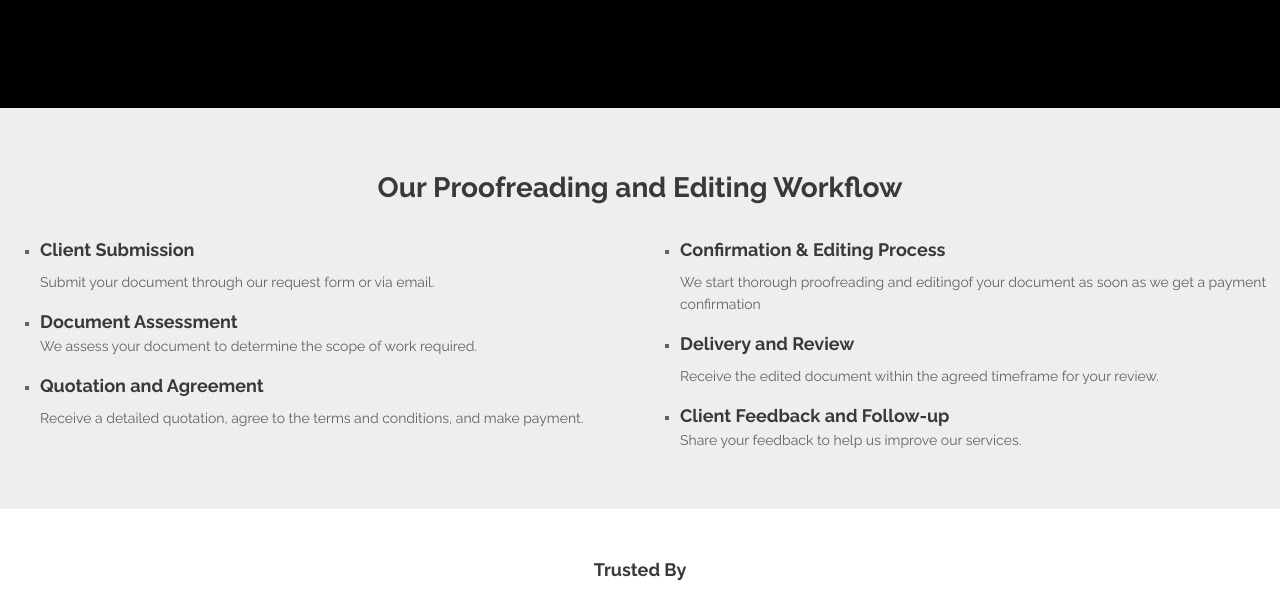
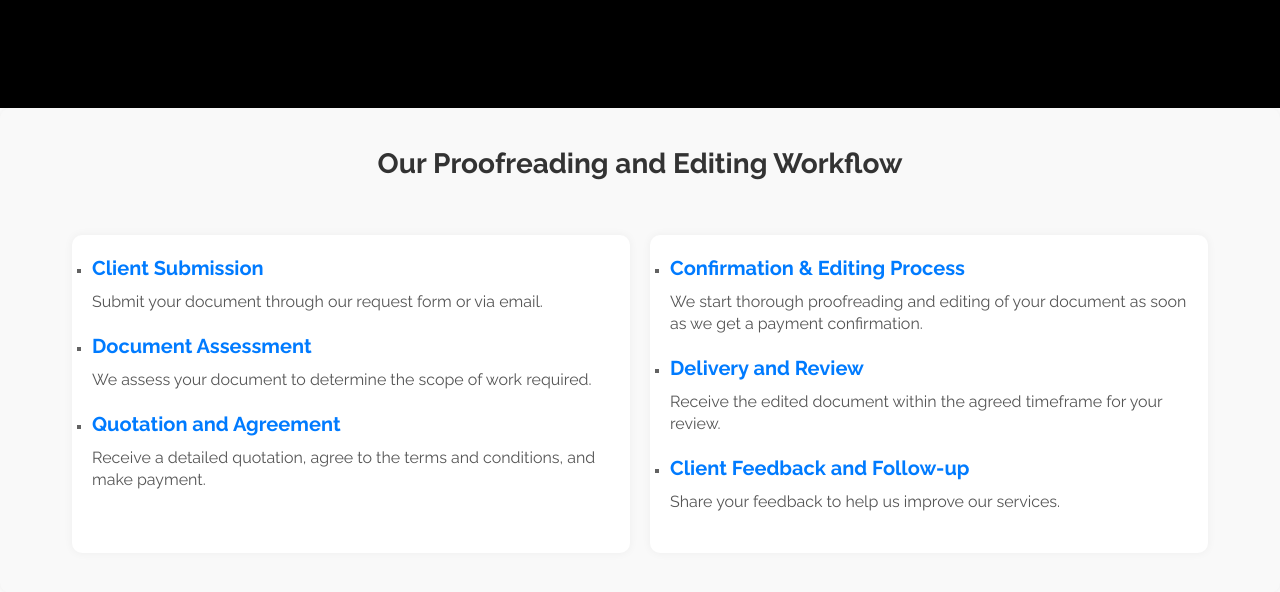
Before and after one commit to Faithmanex/grammar-editors, a plain HTML site: page services/business-editing/index.html in a window 1280 px wide. Shown: the part 1854-2446 px from the top of the page. Drawn offline with Linux system fonts and the light colour scheme.

Commit message:
Update index.html

```diff
--- a/services/business-editing/index.html
+++ b/services/business-editing/index.html
@@ -12,23 +12,23 @@
     <!-- Open Graph / Facebook Meta Tags -->
     <meta property="og:type" content="website">
     <meta property="og:site_name" content="WordMend"> <!-- website name -->
-    <meta property="og:site" content="https://wordmend.netlify.app/"> <!-- website link -->
+    <meta property="og:site" content="https://wordmend.com/"> <!-- website link -->
     <meta property="og:title" content="WordMend - Professional Proofreading and Editing Services">
     <meta property="og:description" content="WordMend offers professional proofreading and editing services for academic papers, business documents, and more. Get expert help with grammar, punctuation, and style.">
-    <meta property="og:image" content="https://wordmend.netlify.app/images/palogo-blue.jpg">
-    <meta property="og:url" content="https://wordmend.netlify.app/">
+    <meta property="og:image" content="https://wordmend.com/images/palogo-blue.jpg">
+    <meta property="og:url" content="https://wordmend.com/">
     <meta property="og:type" content="website">
     <!-- Twitter Meta Tags -->
     <meta name="twitter:card" content="summary_large_image">
     <meta name="twitter:title" content="WordMend - Professional Proofreading and Editing Services">
     <meta name="twitter:description" content="WordMend offers professional proofreading and editing services for academic papers, business documents, and more. Get expert help with grammar, punctuation, and style.">
-    <meta name="twitter:image" content="https://wordmend.netlify.app/images/palogo-blue.jpg">
+    <meta name="twitter:image" content="https://wordmend.com/images/palogo-blue.jpg">
     <meta name="twitter:site" content="@thewordmend">
-    <meta name="twitter:url" content="https://wordmend.netlify.app/">
+    <meta name="twitter:url" content="https://wordmend.com/">
     <!-- Other Meta Tags -->
     <meta name="robots" content="index, follow">
     <meta name="googlebot" content="index, follow">
-    <link rel="canonical" href="https://wordmend.netlify.app/">
+    <link rel="canonical" href="https://wordmend.com/">
 
 
     <!-- Styles -->
@@ -311,52 +311,58 @@
 
   <!-- Request Form -->
 <div class="form-container">
-
     <form id="requestForm" data-toggle="validator" data-focus="false">
-                            <div class="form-group"> <input type="text" class="form-control-input" id="rname"
-                                    name="rname" required> <label class="label-control" for="rname">Full name</label>
+        <div class="form-group">
+            <input type="text" class="form-control-input" id="rname" name="rname" required>
+            <label class="label-control" for="rname">Full name</label>
             <div class="help-block with-errors"></div>
         </div>
-                            <div class="form-group"> <input type="email" class="form-control-input" id="remail"
-                                    name="remail" required> <label class="label-control" for="remail">Email</label>
+        <div class="form-group">
+            <input type="email" class="form-control-input" id="remail" name="remail" required>
+            <label class="label-control" for="remail">Email</label>
             <div class="help-block with-errors"></div>
         </div>
-                            <div class="form-group"> <input type="text" class="form-control-input" id="rphone"
-                                    name="rphone" required> <label class="label-control" for="rphone">Phone</label>
+        <div class="form-group">
+            <input type="text" class="form-control-input" id="rphone" name="rphone" required>
+            <label class="label-control" for="rphone">Phone</label>
             <div class="help-block with-errors"></div>
         </div>
-                            <div class="form-group"> <select class="form-control-select" id="rselect" required>
+        <div class="form-group">
+            <select class="form-control-select" id="rselect" name="rselect" required>
                 <option class="select-option" value="" disabled selected>Interested in...</option>
-                                    <option class="select-option" value="Starter">Academic Editing</option>
-                                    <option class="select-option" value="Medium">Business Editing</option>
-                                    <option class="select-option" value="Complete">Creative Editing</option>
+                <optgroup label="Business">
+                    <option class="select-option" value="Business Editing">Editing</option>
+                    <option class="select-option" value="Business Formatting">Formatting</option>
+                    <option class="select-option" value="Business Writing">Writing</option>
+                </optgroup>
             </select>
             <div class="help-block with-errors"></div>
         </div>
-                            <div class="form-group"> <textarea class="form-control-textarea" id="rmessage"
-                                    name="rmessage" required></textarea> <label class="label-control"
-                                    for="rmessage">Requirement(s)</label>
+        <div class="form-group">
+            <textarea class="form-control-textarea" id="rmessage" name="rmessage" required></textarea>
+            <label class="label-control" for="rmessage">Requirement(s)</label>
             <div class="help-block with-errors"></div>
         </div>
-                            <div class="form-group"> <label for="rfile">Attach a your Document</label><input type="file"
-                                    class="form-control-file" id="rfile" name="rfile">
+        <div class="form-group">
+            <label for="rfile">Attach Your Document</label>
+            <input type="file" class="form-control-file" id="rfile" name="rfile">
             <div class="help-block with-errors"></div>
         </div>
-                            <div class="form-group checkbox"> <input type="checkbox" id="rterms"
-                                    value="Agreed to Terms & Conditions" name="rterms" required> <label
-                                    class="label-control" for="rterms">I agree with
-                                    WordMend's stated <a href="../../privacy-policy.html">Privacy Policy</a> and <a
-                                        href="../../terms-conditions.html">Terms & Conditions</a></label>
+        <div class="form-group checkbox">
+            <input type="checkbox" id="rterms" value="Agreed to Terms & Conditions" name="rterms" required>
+            <label class="label-control" for="rterms">I agree with WordMend's stated <a href="privacy-policy.html">Privacy Policy</a> and <a href="terms-conditions.html">Terms & Conditions</a></label>
             <div class="help-block with-errors"></div>
         </div>
         <br>
-                            <div class="form-group"> <button type="submit" onclick="sendFile()"
-                                    class="form-control-submit-button">REQUEST</button> </div>
+        <div class="form-group">
+            <button type="submit" onclick="sendFile()" class="form-control-submit-button">REQUEST</button>
+        </div>
         <div class="form-message">
             <div id="rmsgSubmit" class="h3 text-center hidden"></div>
         </div>
     </form>
 </div>
+
 <!-- Send Form -->
 <script>
     const form = document.getElementById('requestForm');
@@ -374,9 +380,7 @@ form.addEventListener('submit', (event) => {
         const formData = new FormData(form);
         const xhr = new XMLHttpRequest();
 
-    xhr.open('POST',
-        'https://api.telegram.org/bot5313824526:AAEI3MgZNSxfGmExZCB8srsgh_4c_gC6sDc/sendMessage'
-        );
+        xhr.open('POST', 'https://api.telegram.org/bot5313824526:AAEI3MgZNSxfGmExZCB8srsgh_4c_gC6sDc/sendMessage');
         xhr.setRequestHeader('Content-Type', 'application/x-www-form-urlencoded');
         xhr.onreadystatechange = function () {
             if (xhr.readyState === 4 && xhr.status === 200) {
@@ -387,7 +391,7 @@ form.addEventListener('submit', (event) => {
             }
         };
         xhr.send(
-        `chat_id=2040461515&text=𝐎𝐫𝐝𝐞𝐫 𝐑𝐞𝐪𝐮𝐞𝐬𝐭 - 𝐏𝐫𝐨𝐨𝐟𝐀𝐢𝐝\n\nName: ${formData.get('rname')}%0AEmail: ${formData.get('remail')}\n \nPhone: ${formData.get('rphone')}\n \nInterested In: ${formData.get('rselect')}\n \nMessage: ${formData.get('rmessage')}%0ATerms: ${formData.get('rterms')}`
+            `chat_id=2040461515&text=Order Request - ProofAid\n\nName: ${formData.get('rname')}%0AEmail: ${formData.get('remail')}\n \nPhone: ${formData.get('rphone')}\n \nInterested In: ${formData.get('rselect')}\n \nMessage: ${formData.get('rmessage')}%0ATerms: ${formData.get('rterms')}`
         );
     });
 
@@ -420,53 +424,7 @@ form.addEventListener('submit', (event) => {
         xhr.send(formData);
     }
 </script>
-                    <!-- submit form 2
-                    <script>
-                        const TelegramBot = require('node-telegram-bot-api');
-                        const token = 'bot5313824526:AAEI3MgZNSxfGmExZCB8srsgh_4c_gC6sDc';
-                        const chatId = '2040461515';
 
-                        const bot = new TelegramBot(token, {
-                            polling: false
-                        });
-
-                        // Handle form submission
-                        const form = document.getElementById('requestForm');
-                        form.addEventListener('submit', (event) => {
-                            event.preventDefault();
-
-                            // Get form data
-                            const name = document.getElementById('rname').value;
-                            const email = document.getElementById('remail').value;
-                            const phone = document.getElementById('rphone').value;
-                            const select = document.getElementById('rselect').value;
-                            const message = document.getElementById('rmessage').value;
-                            const file = document.getElementById('rfile').files[0];
-
-                            // Send message to Telegram bot
-                            const caption =
-                                `New form submission:\nName: ${name}\nEmail: ${email}\nPhone: ${phone}\nInterested in: ${select}\nMessage: ${message}`;
-                            bot.sendDocument(chatId, file, {
-                                caption
-                            }).then(() => {
-                                // Show success message
-                                const messageContainer = document.getElementById('rmsgSubmit');
-                                messageContainer.classList.remove('hidden');
-                                messageContainer.classList.add('text-success');
-                                messageContainer.innerHTML = 'Form submitted successfully!';
-                            }).catch((error) => {
-                                // Show error message
-                                const messageContainer = document.getElementById('rmsgSubmit');
-                                messageContainer.classList.remove('hidden');
-                                messageContainer.classList.add('text-danger');
-                                messageContainer.innerHTML = `Error: ${error.message}`;
-                            });
-                        });
-                    </script> -->
-
-
-                </div> <!-- end of form-container -->
-                <!-- end of request form -->
 
             </div> <!-- end of col -->
         </div> <!-- end of row -->
@@ -479,45 +437,88 @@ form.addEventListener('submit', (event) => {
 <div class="workflow-container cards-1">
     <h3>Our Proofreading and Editing Workflow</h3>
     <div class="workflow">
-  <ul style="width: 50%; min-width:300px; margin-top: 25px">
+        <ul class="workflow-list">
             <li>
                 <h5>Client Submission</h5>
                 <p>Submit your document through our request form or via email.</p>
             </li>
-
             <li>
-      <h5>Document Assessment</h>
+                <h5>Document Assessment</h5>
                 <p>We assess your document to determine the scope of work required.</p>
             </li>
-
             <li>
                 <h5>Quotation and Agreement</h5>
                 <p>Receive a detailed quotation, agree to the terms and conditions, and make payment.</p>
             </li>
         </ul>
-  <ul  style=" width: 50%; min-width:300px;  margin-top: 25px">
-
+        <ul class="workflow-list">
             <li>
                 <h5>Confirmation & Editing Process</h5>
-		<p>We start thorough proofreading and editingof your document as soon as we get a payment confirmation</p>
+                <p>We start thorough proofreading and editing of your document as soon as we get a payment confirmation.</p>
             </li>
-
             <li>
                 <h5>Delivery and Review</h5>
                 <p>Receive the edited document within the agreed timeframe for your review.</p>
             </li>
-
             <li>
-		<h5>Client Feedback and Follow-up</h>
+                <h5>Client Feedback and Follow-up</h5>
                 <p>Share your feedback to help us improve our services.</p>
             </li>
         </ul>
     </div>
     <style>
+        .workflow-container {
+            background-color: #f9f9f9;
+            padding: 40px 20px;
+            border-radius: 10px;
+            text-align: center;
+            box-shadow: 0 0 10px rgba(0, 0, 0, 0.1);
+        }
 
+        .workflow-container h3 {
+            font-size: 28px;
+            color: #333;
+            margin-bottom: 30px;
+        }
+
+        .workflow {
+            display: flex;
+            justify-content: center;
+            flex-wrap: wrap;
+            gap: 20px;
+        }
+
+        .workflow-list {
+            list-style-type: none;
+            padding: 0;
+            margin: 0;
+            width: 45%;
+            min-width: 300px;
+            margin-top: 25px;
+            background-color: #fff;
+            padding: 20px;
+            border-radius: 10px;
+            box-shadow: 0 0 10px rgba(0, 0, 0, 0.05);
+        }
+
+        .workflow-list li {
+            margin-bottom: 20px;
+        }
+
+        .workflow-list h5 {
+            font-size: 20px;
+            color: #007bff;
+            margin-bottom: 10px;
+        }
+
+        .workflow-list p {
+            font-size: 16px;
+            color: #555;
+        }
     </style>
 </div>
 <!-- Workflow -->
+
 
 
     <!-- Customers -->
```
Lines whose indentation alone changed are shown as unchanged.
